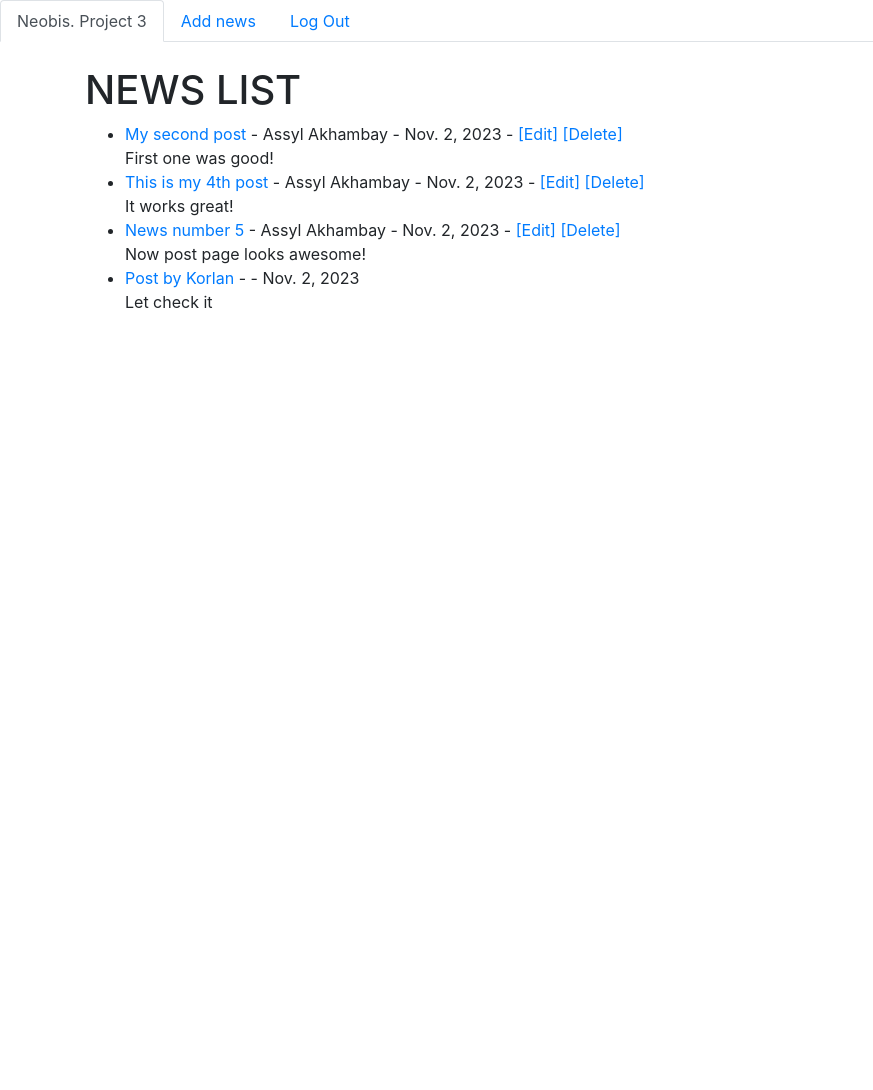
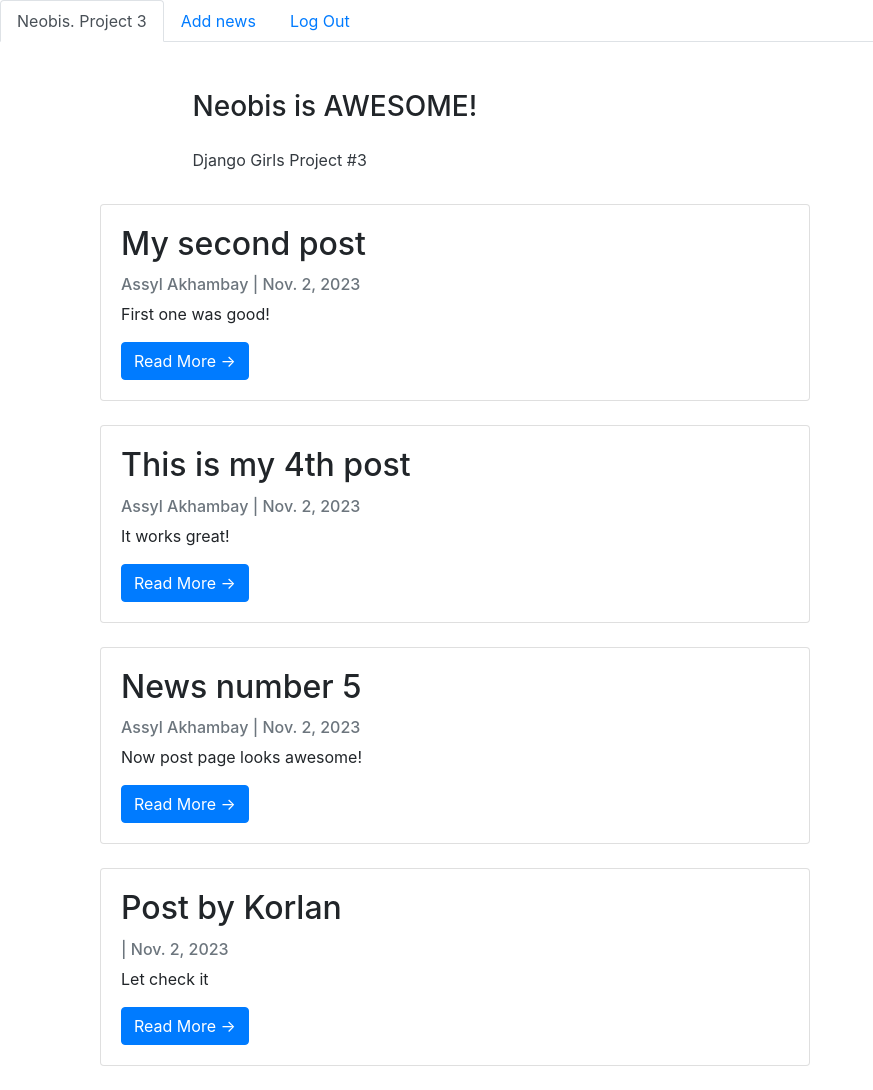
Before and after one commit to Akhambay/Neobis_DjangoGirls_Project, a Django app: page / in a window 1280 px wide. Shown: the whole page, without its empty margins (0-873 px from the left). Before the commit the page ends 308 px from the top, so only its background shows below. Run offline with Django 4.2, Linux system fonts and the light colour scheme; a user stored in the database is signed in; data comes from the database, SQL or seed files in the repository; both versions use the stored data as it was after the commit.

Commit message:
Update homepage view

```diff
--- a/news_app/templates/home.html
+++ b/news_app/templates/home.html
@@ -1,26 +1,34 @@
-{% extends 'base.html' %}
-
+{% extends "base.html" %}
 {% block content %}
-
-<h1>NEWS LIST</h1>
-<ul>
-    {% for post in object_list %}
-    <li><a href="{% url 'news-details' post.pk %}">
-            {{ post.title }}</a> - {{ post.author.first_name }}
-        {{ post.author.last_name }} -
-        {{ post.post_date }}
-
-        {% if user.is_authenticated %}
-        {% if user.id == post.author.id %}
-
-        - <a href="{% url 'update_news' post.pk %}">[Edit]</a>
-        <a href="{% url 'delete_news' post.pk %}">[Delete]</a>
-        {% endif %}
-        {% endif %}
-        <br />
-        {{ post.body | slice:":200" }}
-    </li>
-    {% endfor %}
-</ul>
-
-{% endblock content %}
+<header class="masthead">
+  <div class="overlay"></div>
+  <div class="container">
+    <div class="row">
+      <div class=" col-md-8 col-md-10 mx-auto">
+        <div class="site-heading">
+          <h3 class=" site-heading my-4 mt-3 text-black"> Neobis is AWESOME! </h3>
+          <p class="text-dark">Django Girls Project #3</p>
+        </div>
+      </div>
+    </div>
+  </div>
+</header>
+<div class="container">
+  <div class="row">
+    <!-- Blog Entries Column -->
+    <div class="col-md-8 mt-3 left">
+      {% for post in object_list %}
+      <div class="card mb-4">
+        <div class="card-body">
+          <h2 class="card-title">{{ post.title }}</h2>
+          <p class="card-text text-muted h6">{{ post.author.first_name }}
+            {{ post.author.last_name }} | {{ post.post_date}} </p>
+          <p class="card-text">{{post.body|slice:":200"}}</p>
+          <a href="{% url 'news-details' post.pk %}" class="btn btn-primary">Read More &rarr;</a>
+        </div>
+      </div>
+      {% endfor %}
+    </div>
+  </div>
+</div>
+{%endblock%}
--- a/users/templates/registration/register.html
+++ b/users/templates/registration/register.html
@@ -10,6 +10,8 @@
     <form method="POST">
         {% csrf_token %}
         {{ form.as_p }}
+        {{ form.first_name }}
+        {{ form.last_name }}
         <button class="btn btn-info">Register</button>
 </div>
 {% endblock %}
```
Also changed, not shown: news_app/admin.py (+8 -2 lines), news_app/templates/home1.html (added, +26 -0 lines), db.sqlite3, news_app/migrations/0005_post_status.py (added), 2 other files.
